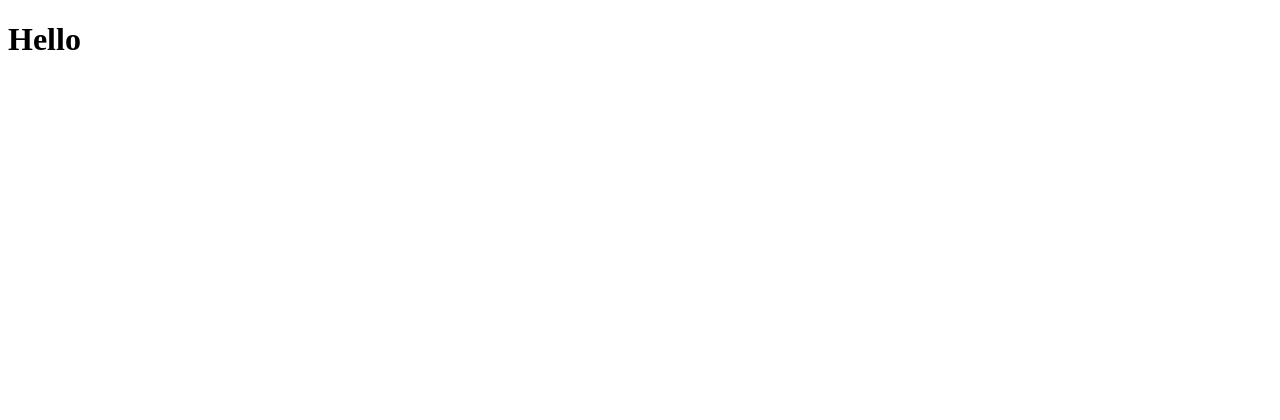
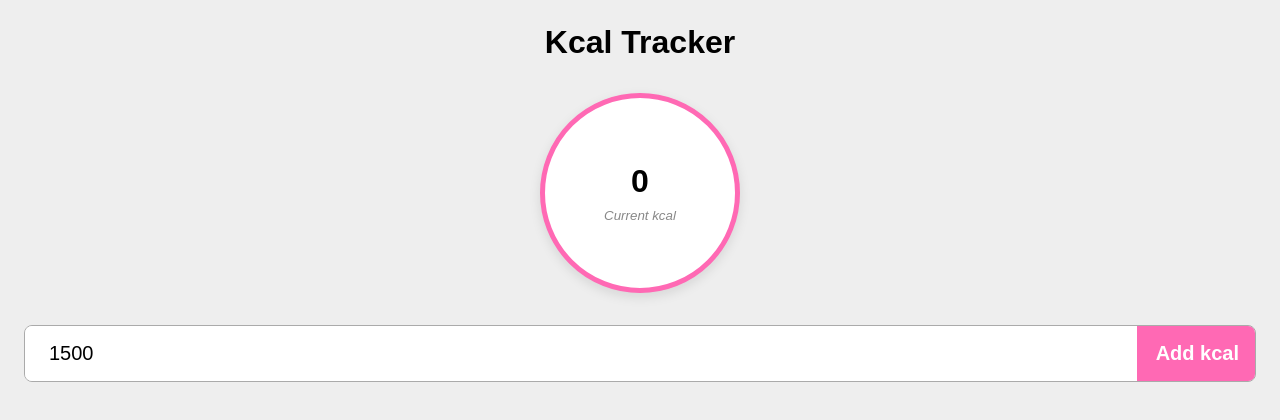
Before and after one commit to Mikzin/kcal-tracker, a Vue app: page / in a window 1280 px wide. Shown: the top 420 px of the page. Built offline with nearby package versions, Linux system fonts and the light colour scheme.

Commit message:
feat: add style & func

```diff
--- a/src/App.vue
+++ b/src/App.vue
@@ -1,7 +1,237 @@
-<script setup></script>
+<script setup>
+import { ref, shallowRef, watch, computed, nextTick } from 'vue';
+import Chart from 'chart.js/auto';
+
+const kcals = ref([]);
+
+const kcalChartEl = ref(null);
+
+const kcalChart = shallowRef(null);
+
+const kcalInput = ref(1500);
+
+const currentKcal = computed(() => {
+  return kcals.value.sort((a, b) => b.date - a.date)[0] || { kcal: 0 };
+});
+
+const addKcal = () => {
+  kcals.value.push({
+    kcal: kcalInput.value,
+    date: new Date().getTime(),
+  });
+};
+
+watch(
+  kcals,
+  (newKcals) => {
+    const kc = [...newKcals];
+
+    if (kcalChart.value) {
+      kcalChart.value.data.labels = kc
+        .sort((a, b) => a.date - b.date)
+        .map((k) => new Date(k.date).toLocaleDateString())
+        .slice(-7);
+
+      kcalChart.value.data.datasets[0].data = kc
+        .sort((a, b) => a.date - b.date)
+        .map((k) => k.kcal)
+        .slice(-7);
+
+      kcalChart.value.update();
+
+      return;
+    }
+
+    nextTick(() => {
+      kcalChart.value = new Chart(kcalChartEl.value.getContext('2d'), {
+        type: 'line',
+        data: {
+          labels: kc
+            .sort((a, b) => a.date - b.date)
+            .map((k) => new Date(k.date).toLocaleDateString()),
+          datasets: [
+            {
+              label: 'kcal',
+              data: kc.sort((a, b) => a.date - b.date).map((k) => k.kcal),
+              backgroundColor: 'rgba(255,105,180, 0.2)',
+              borderColor: 'rgb(255,105,180)',
+              borderWidth: 1,
+              fill: true,
+            },
+          ],
+        },
+        options: {
+          responsive: true,
+          maintainAspectRatio: false,
+        },
+      });
+    });
+  },
+  { deep: true }
+);
+</script>
 
 <template>
-  <h1>Hello</h1>
+  <main>
+    <h1>Kcal Tracker</h1>
+
+    <div class="current">
+      <span>{{ currentKcal.kcal }}</span>
+      <small>Current kcal</small>
+    </div>
+
+    <form @submit.prevent="addKcal()">
+      <input type="number" step="50" v-model="kcalInput" />
+      <input type="submit" value="Add kcal" />
+    </form>
+
+    <div v-if="kcals && kcals.length > 0">
+      <h2>Last 7 days</h2>
+
+      <div class="canvas-box">
+        <canvas ref="kcalChartEl"></canvas>
+      </div>
+
+      <div class="kcal-history">
+        <h2>Kcal history</h2>
+        <ul>
+          <li v-for="kcal in kcals" :key="kcal">
+            <span>{{ kcal.kcal }}kcal</span>
+            <small>{{ new Date(kcal.date).toLocaleDateString() }}</small>
+          </li>
+        </ul>
+      </div>
+    </div>
+  </main>
 </template>
 
-<style></style>
+<style>
+* {
+  margin: 0;
+  padding: 0;
+  box-sizing: border-box;
+  font-family: 'montserrat', sans-serif;
+}
+body {
+  background-color: #eee;
+}
+main {
+  padding: 1.5rem;
+}
+h1 {
+  font-size: 2em;
+  text-align: center;
+  margin-bottom: 2rem;
+}
+h2 {
+  margin-bottom: 1rem;
+  color: #888;
+  font-weight: 400;
+}
+.current {
+  display: flex;
+  flex-direction: column;
+  justify-content: center;
+  align-items: center;
+  width: 200px;
+  height: 200px;
+
+  text-align: center;
+  background-color: white;
+  border-radius: 999px;
+  box-shadow: 0 4px 12px rgba(0, 0, 0, 0.1);
+  border: 5px solid hwb(330 41% 0%);
+
+  margin: 0 auto 2rem;
+}
+.current span {
+  display: block;
+  font-size: 2em;
+  font-weight: bold;
+  margin-bottom: 0.5rem;
+}
+.current small {
+  color: #888;
+  font-style: italic;
+}
+form {
+  display: flex;
+  margin-bottom: 2rem;
+  border: 1px solid #aaa;
+  border-radius: 0.5rem;
+  overflow: hidden;
+  transition: 200ms linear;
+}
+form:focus-within,
+form:hover {
+  border-color: hotpink;
+  border-width: 2px;
+}
+form input[type='number'] {
+  appearance: none;
+  outline: none;
+  border: none;
+  background-color: white;
+  flex: 1 1 0%;
+  padding: 1rem 1.5rem;
+  font-size: 1.25rem;
+}
+form input[type='submit'] {
+  appearance: none;
+  outline: none;
+  border: none;
+  cursor: pointer;
+  background-color: hotpink;
+  padding: 0.5rem 1rem;
+  color: white;
+  font-size: 1.25rem;
+  font-weight: 700;
+  transition: 200ms linear;
+  border-left: 3px solid transparent;
+}
+form input[type='submit']:hover {
+  background-color: white;
+  color: hotpink;
+  border-left-color: hotpink;
+}
+.canvas-box {
+  width: 100%;
+  max-width: 720px;
+  background-color: white;
+  padding: 1rem;
+  border-radius: 0.5rem;
+  box-shadow: 0 4px 12px rgba(0, 0, 0, 0.1);
+  margin: 0 auto 2rem;
+}
+.kcal-history ul {
+  list-style: none;
+  padding: 0;
+  margin: 0;
+}
+.kcal-history ul li {
+  display: flex;
+  justify-content: space-between;
+  align-items: center;
+  padding: 0.5rem;
+  cursor: pointer;
+}
+.kcal-history ul li:nth-child(even) {
+  background-color: #dfdfdf;
+}
+.kcal-history ul li:hover {
+  background-color: #f8f8f8;
+}
+.kcal-history ul li:last-of-type {
+  border-bottom: none;
+}
+.kcal-history ul li span {
+  display: block;
+  font-size: 1.25rem;
+  font-weight: 700;
+  margin-right: 1rem;
+}
+.kcal-history ul li small {
+  color: #888;
+  font-style: italic;
+}
+</style>
```
